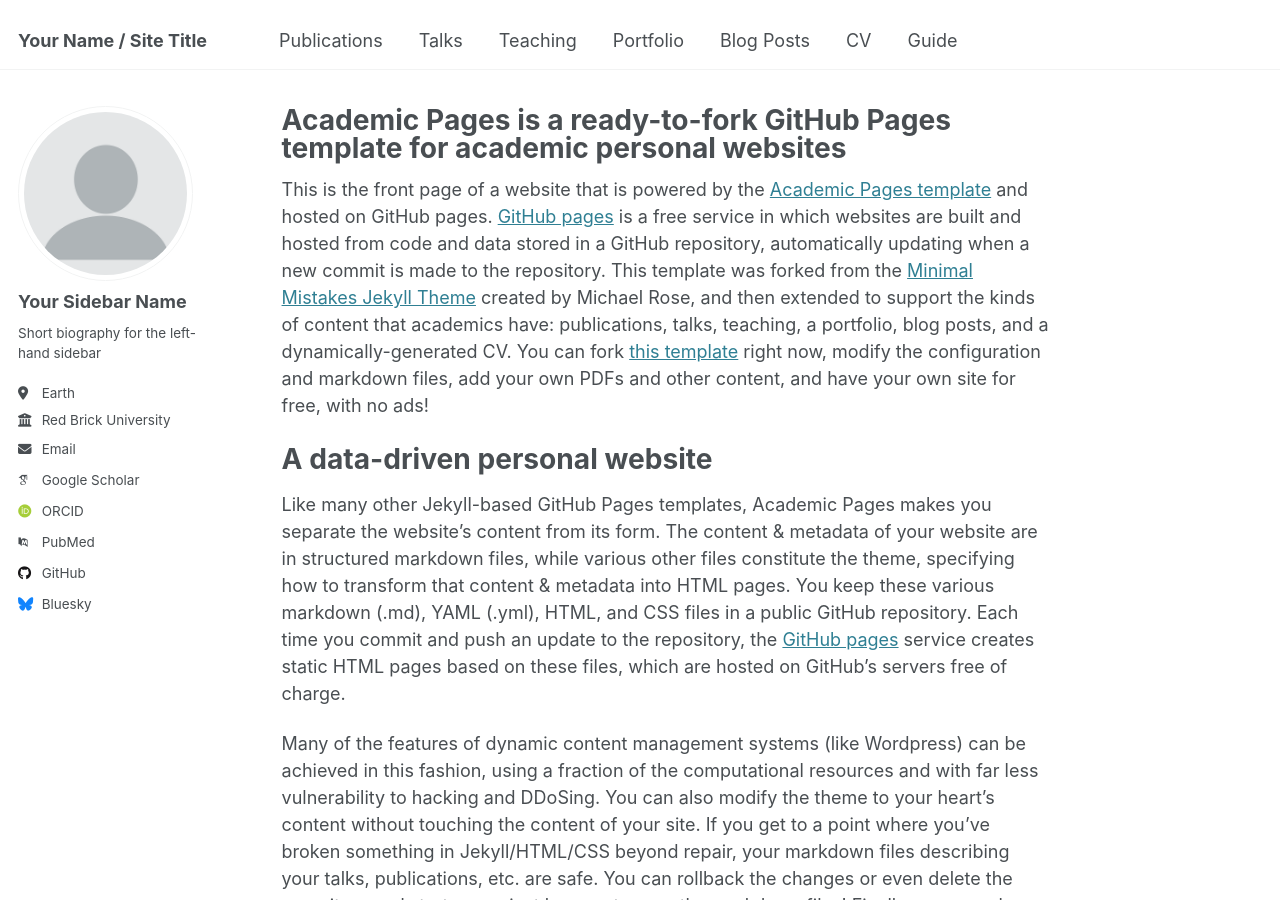
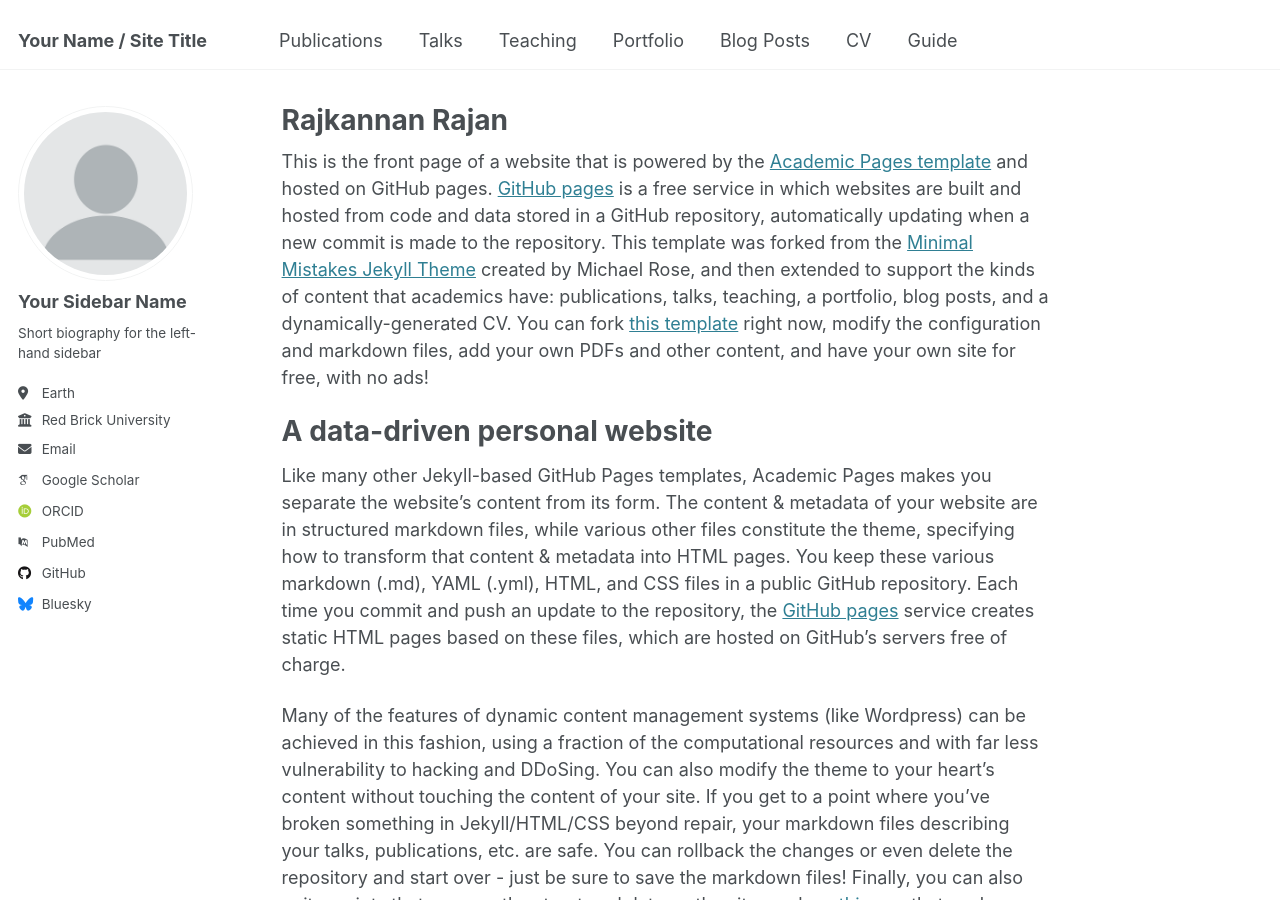
Before and after one commit to rajkannanrajan/rajkannanrajan.github.io, a Jekyll site: the page built from _pages/about.md, in a window 1280 px wide and 900 px high. Built offline with Jekyll 4.4.1, drawn with Linux system fonts in a browser that asks for light colours; some web fonts are replaced.

Commit message:
Update about.md

```diff
--- a/_pages/about.md
+++ b/_pages/about.md
@@ -1,6 +1,6 @@
 ---
 permalink: /
-title: "Academic Pages is a ready-to-fork GitHub Pages template for academic personal websites"
+title: "Rajkannan Rajan"
 author_profile: true
 redirect_from:
   - /about/
```
